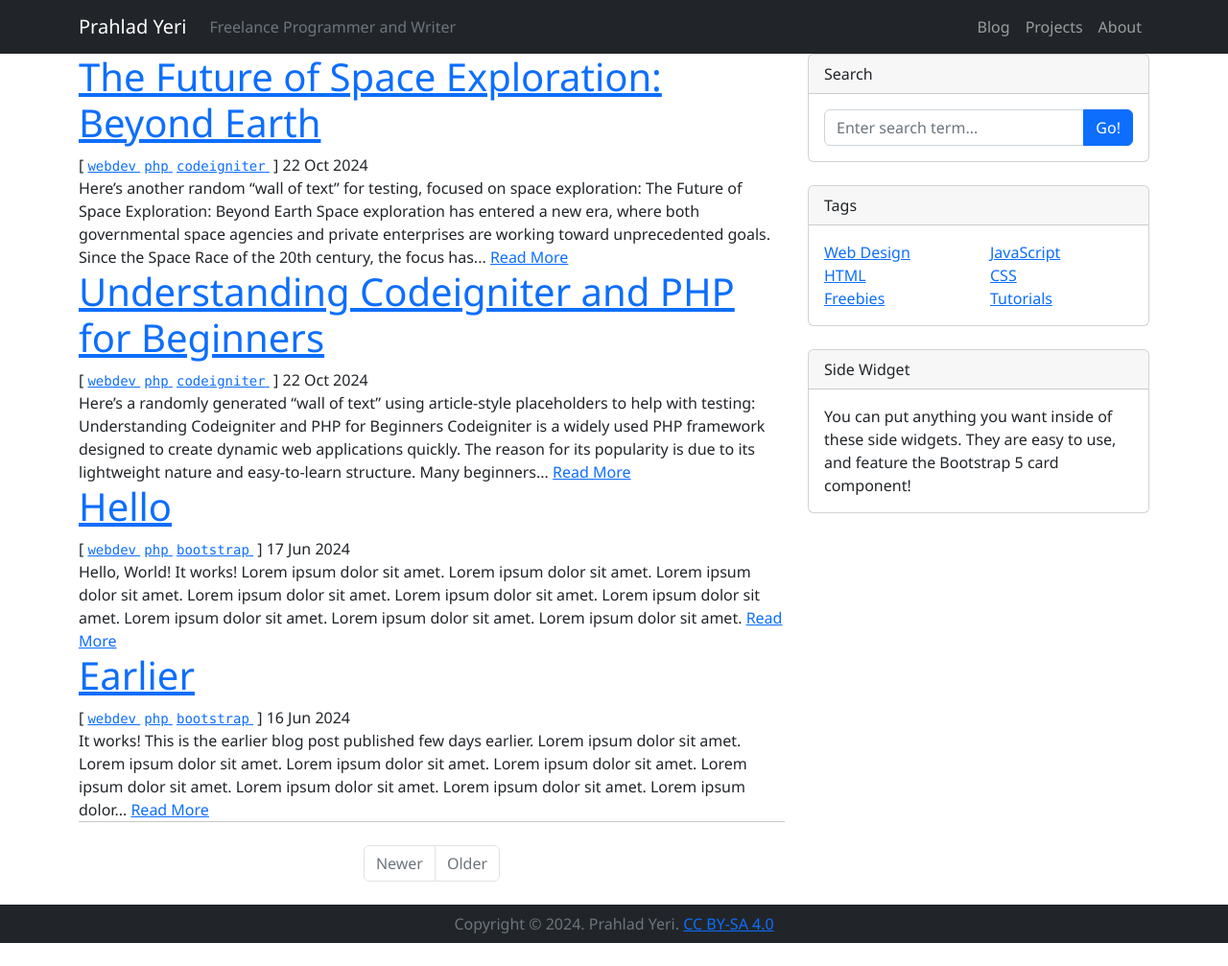
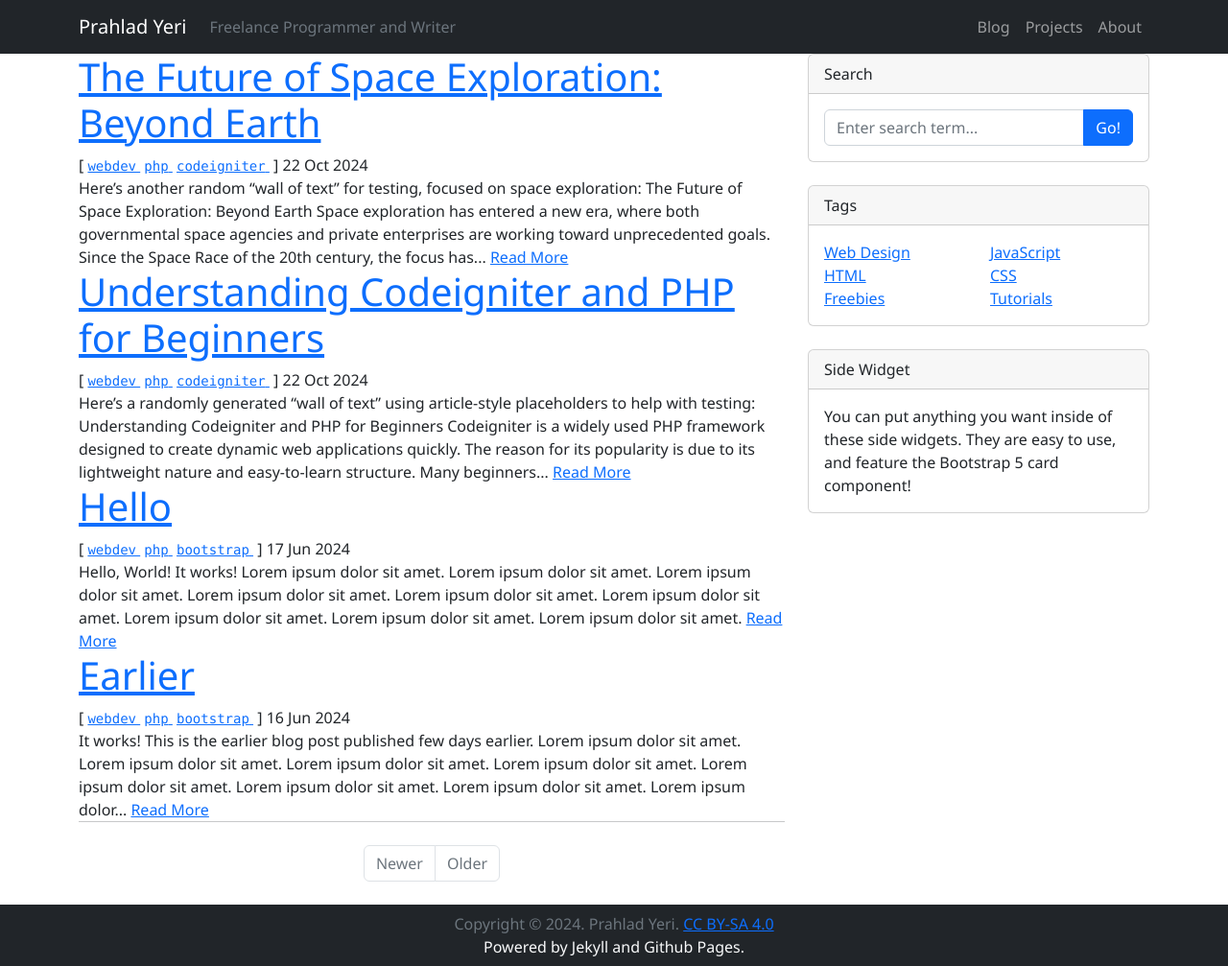
Before and after one commit to prahladyeri/jekyll-test, a Jekyll site: the page built from index.html, in a window 1280 px wide. Shown: the whole page at 96% size. Built offline with Jekyll 4.4.1, drawn with Linux system fonts in a browser that asks for light colours; nearby versions of some CDN libraries; the list of posts is cut into pages by our own code; before the commit the page ends 983 px from its top, so only the background shows below that.

Commit message:
chore: upd

```diff
--- a/_layouts/base.html
+++ b/_layouts/base.html
@@ -113,7 +113,10 @@
 	</div>
 	<!-- Footer-->
 	<footer class="py-2 bg-dark">
-	<div class="container"><p class="m-0 text-center text-muted">Copyright &copy; 2024. Prahlad Yeri. <a href="https://creativecommons.org/licenses/by-sa/4.0/">CC BY-SA 4.0</a></p></div>
+	<div class="container">
+	<p class="m-0 text-center text-muted">Copyright &copy; 2024. Prahlad Yeri. <a href="https://creativecommons.org/licenses/by-sa/4.0/">CC BY-SA 4.0</a></p>
+	<p class="m-0 text-center text-light">Powered by Jekyll and Github Pages.</p>
+	</div>
 	</footer>
 	<!-- Bootstrap core JS-->
 	<script src="https://cdn.jsdelivr.net/npm/bootstrap@5.2.3/dist/js/bootstrap.bundle.min.js"></script>
```
